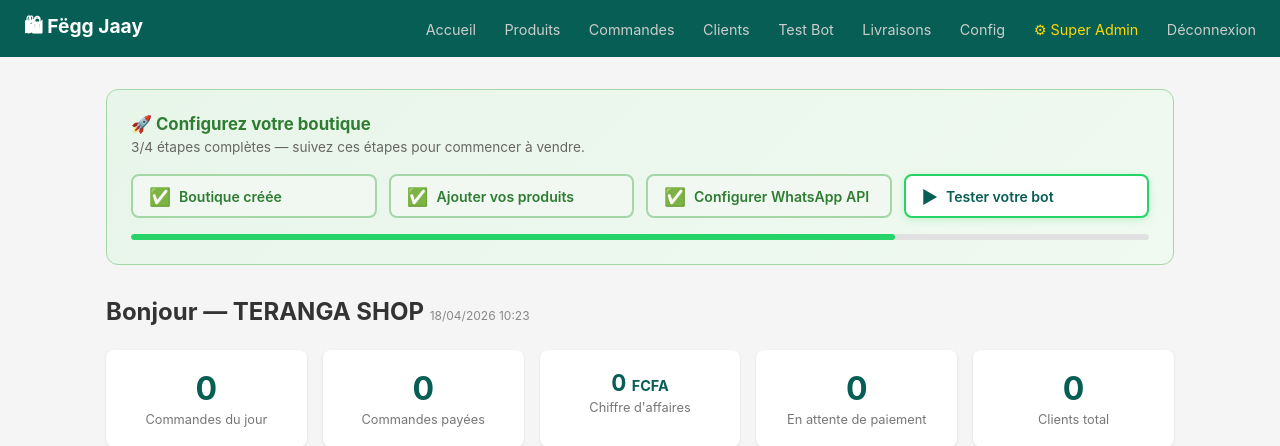
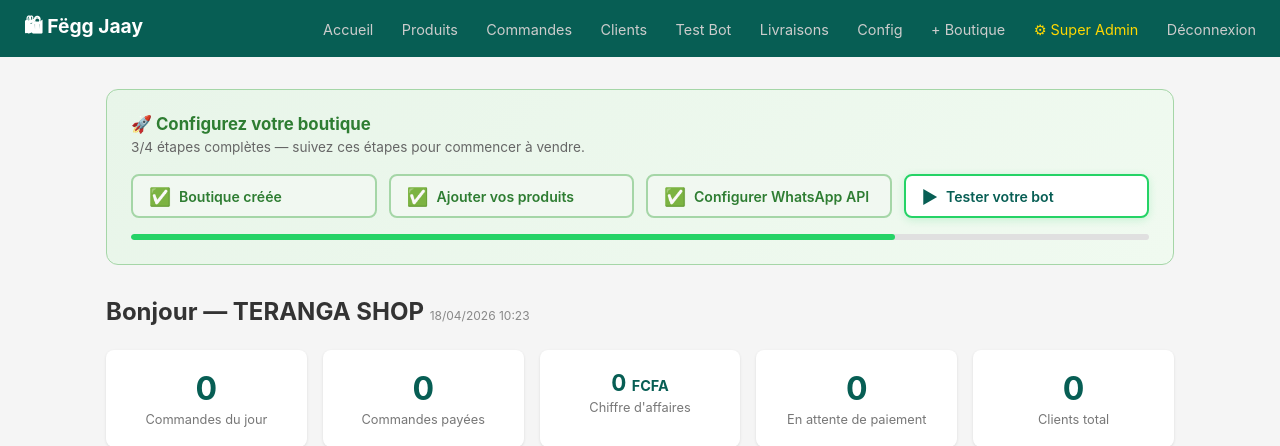
Before and after one commit to souleymanejulesmbaye/fegg-jaay, a Django app: page /dashboard/ in a window 1280 px wide. Shown: the top 446 px of the page. Run offline with Django 5.2, Linux system fonts and the light colour scheme; the visitor is signed in with stand-in values (Sample User, id 1); data comes from the database, SQL or seed files in the repository; data that the repository does not hold is empty; parts of the project's set-up code (start-up, migrations or seed data) failed here and were passed over.

Commit message:
feat: multi-boutique — un compte peut gérer plusieurs boutiques
- Boutique.proprietaire : OneToOneField → ForeignKey (migration 0012)
- _get_boutique() : résolution via session (boutique_active_id) avec fallback
- Nouveau context processor multi_boutique : injecte mes_boutiques + boutique_active
- Sélecteur de boutique dans la navbar (visible si ≥ 2 boutiques)
- Vue changer_boutique (POST) + vue creer_boutique avec template

Co-Authored-By: Claude Sonnet 4.6 <noreply@anthropic.com>

```diff
--- a/boutiques/models.py
+++ b/boutiques/models.py
@@ -26,12 +26,12 @@ class Boutique(models.Model):
     nom = models.CharField(max_length=200, verbose_name="Nom de la boutique")
 
     # Propriétaire (compte Django lié à cette boutique)
-    proprietaire = models.OneToOneField(
+    proprietaire = models.ForeignKey(
         User,
         on_delete=models.SET_NULL,
         null=True,
         blank=True,
-        related_name="boutique",
+        related_name="boutiques",
         verbose_name="Compte propriétaire",
     )
 
--- a/dashboard/context_processors.py
+++ b/dashboard/context_processors.py
@@ -3,3 +3,21 @@ from django.conf import settings
 
 def vapid_public_key(request):
     return {"VAPID_PUBLIC_KEY": getattr(settings, "VAPID_PUBLIC_KEY", "")}
+
+
+def multi_boutique(request):
+    """Injecte les boutiques du commerçant et la boutique active dans tous les templates."""
+    if not request.user.is_authenticated:
+        return {}
+    from boutiques.models import Boutique
+    mes_boutiques = list(Boutique.objects.filter(proprietaire=request.user).order_by("nom"))
+    boutique_active_id = request.session.get("boutique_active_id")
+    boutique_active = None
+    if boutique_active_id:
+        boutique_active = next((b for b in mes_boutiques if str(b.pk) == boutique_active_id), None)
+    if not boutique_active and mes_boutiques:
+        boutique_active = mes_boutiques[0]
+    return {
+        "mes_boutiques": mes_boutiques,
+        "boutique_active": boutique_active,
+    }
--- a/dashboard/urls.py
+++ b/dashboard/urls.py
@@ -48,6 +48,10 @@ urlpatterns = [
     # API interne JSON
     path("api/stats/", views.api_stats, name="api_stats"),
 
+    # Multi-boutique
+    path("changer-boutique/", views.changer_boutique, name="changer_boutique"),
+    path("nouvelle-boutique/", views.creer_boutique, name="creer_boutique"),
+
     # Web Push
     path("push/subscribe/", views.push_subscribe, name="push_subscribe"),
     path("push/unsubscribe/", views.push_unsubscribe, name="push_unsubscribe"),
--- a/dashboard/views.py
+++ b/dashboard/views.py
@@ -123,22 +123,55 @@ def vue_logout(request):
 # ─── Helper : récupérer la boutique de l'utilisateur connecté ─────────────────
 
 def _get_boutique(request):
-    """Retourne la boutique associée à l'utilisateur connecté."""
-    # 1. Liaison directe via FK proprietaire
-    try:
-        return request.user.boutique
-    except Boutique.DoesNotExist:
-        pass
-    # 2. Fallback legacy : username = proprietaire_tel
-    boutique = Boutique.objects.filter(
-        proprietaire_tel=request.user.username, actif=True
-    ).first()
-    if boutique:
-        return boutique
-    # 3. Fallback admin : première boutique active
-    if request.user.is_staff:
-        return Boutique.objects.filter(actif=True).first()
-    return None
+    """Retourne la boutique active pour l'utilisateur connecté.
+
+    Priorité :
+      1. Boutique choisie via le sélecteur (stockée en session)
+      2. Seule boutique du compte
+      3. Fallback legacy (proprietaire_tel = username)
+      4. Admin : première boutique active
+    """
+    user = request.user
+
+    # Toutes les boutiques du compte
+    qs = Boutique.objects.filter(proprietaire=user)
+    if not qs.exists():
+        # Fallback legacy
+        boutique = Boutique.objects.filter(
+            proprietaire_tel=user.username, actif=True
+        ).first()
+        if boutique:
+            return boutique
+        if user.is_staff:
+            return Boutique.objects.filter(actif=True).first()
+        return None
+
+    # Session : boutique choisie
+    boutique_id = request.session.get("boutique_active_id")
+    if boutique_id:
+        b = qs.filter(pk=boutique_id).first()
+        if b:
+            return b
+
+    # Par défaut : première boutique
+    b = qs.first()
+    request.session["boutique_active_id"] = str(b.pk)
+    return b
+
+
+def _get_mes_boutiques(request):
+    """Retourne toutes les boutiques de l'utilisateur connecté."""
+    return Boutique.objects.filter(proprietaire=request.user).order_by("nom")
+
+
+@login_required
+@require_POST
+def changer_boutique(request):
+    """Sélectionne la boutique active (POST: boutique_id)."""
+    boutique_id = request.POST.get("boutique_id", "").strip()
+    if boutique_id and Boutique.objects.filter(pk=boutique_id, proprietaire=request.user).exists():
+        request.session["boutique_active_id"] = boutique_id
+    return redirect(request.POST.get("next", "dashboard:accueil"))
 
 
 # ─── Accueil / Stats du jour ──────────────────────────────────────────────────
@@ -929,3 +962,49 @@ def api_stats(request):
             boutique=boutique, statut="attente_paiement"
         ).count(),
     })
+
+
+# ─── Créer une nouvelle boutique ──────────────────────────────────────────────
+
+@login_required
+def creer_boutique(request):
+    """Crée une nouvelle boutique pour l'utilisateur connecté."""
+    erreurs = {}
+
+    if request.method == "POST":
+        nom_boutique = request.POST.get("nom_boutique", "").strip()
+        telephone = request.POST.get("telephone", "").strip().replace(" ", "").replace("-", "")
+        ville = request.POST.get("ville", "Dakar").strip()
+
+        if not nom_boutique:
+            erreurs["nom_boutique"] = "Nom de boutique requis."
+        if not telephone:
+            erreurs["telephone"] = "Numéro WhatsApp requis."
+        elif Boutique.objects.filter(telephone_wa=telephone.lstrip("+")).exists():
+            erreurs["telephone"] = "Ce numéro est déjà utilisé."
+
+        if not erreurs:
+            from django.utils.text import slugify
+            slug_base = slugify(nom_boutique) or request.user.username
+            slug = slug_base
+            compteur = 1
+            while Boutique.objects.filter(slug=slug).exists():
+                slug = f"{slug_base}-{compteur}"
+                compteur += 1
+
+            tel_normalise = telephone.lstrip("+")
+            boutique = Boutique.objects.create(
+                proprietaire=request.user,
+                nom=nom_boutique,
+                telephone_wa=tel_normalise,
+                proprietaire_tel=tel_normalise,
+                ville=ville,
+                slug=slug,
+                wa_phone_id="",
+                wa_token="",
+            )
+            request.session["boutique_active_id"] = str(boutique.pk)
+            messages.success(request, f"Boutique « {nom_boutique} » créée.")
+            return redirect("dashboard:accueil")
+
+    return render(request, "dashboard/creer_boutique.html", {"erreurs": erreurs, "post": request.POST})
--- a/fegg_jaay/settings.py
+++ b/fegg_jaay/settings.py
@@ -65,6 +65,7 @@ TEMPLATES = [
                 "django.contrib.auth.context_processors.auth",
                 "django.contrib.messages.context_processors.messages",
                 "dashboard.context_processors.vapid_public_key",
+                "dashboard.context_processors.multi_boutique",
             ],
         },
     },
--- a/templates/dashboard/base.html
+++ b/templates/dashboard/base.html
@@ -14,12 +14,19 @@
     /* Navigation */
     .navbar {
       background: #075e54; color: white; padding: 0.75rem 1.5rem;
-      display: flex; align-items: center; justify-content: space-between;
+      display: flex; align-items: center; justify-content: space-between; flex-wrap: wrap; gap: 0.5rem;
     }
     .navbar .brand { font-size: 1.2rem; font-weight: 700; color: white; }
     .navbar nav a { color: #ccc; margin-left: 1.5rem; font-size: 0.9rem; }
     .navbar nav a:hover { color: white; text-decoration: none; }
     .navbar nav a.active { color: #25d366; font-weight: 600; }
+    /* Sélecteur boutique */
+    .boutique-switcher { display: flex; align-items: center; gap: 0.5rem; font-size: 0.85rem; color: #ccc; }
+    .boutique-switcher select {
+      background: #0a7a6d; color: white; border: 1px solid #25d366;
+      border-radius: 4px; padding: 0.25rem 0.5rem; font-size: 0.85rem; cursor: pointer;
+    }
+    .boutique-switcher select option { background: #075e54; }
 
     /* Layout */
     .container { max-width: 1100px; margin: 2rem auto; padding: 0 1rem; }
@@ -90,6 +97,20 @@
 <div class="navbar">
   <span class="brand">🛍 Fëgg Jaay</span>
   {% if user.is_authenticated %}
+  {% if mes_boutiques|length > 1 %}
+  <form method="post" action="{% url 'dashboard:changer_boutique' %}" class="boutique-switcher">
+    {% csrf_token %}
+    <input type="hidden" name="next" value="{{ request.path }}">
+    <label for="boutique-select">Boutique :</label>
+    <select id="boutique-select" name="boutique_id" onchange="this.form.submit()">
+      {% for b in mes_boutiques %}
+      <option value="{{ b.pk }}" {% if boutique_active and b.pk == boutique_active.pk %}selected{% endif %}>{{ b.nom }}</option>
+      {% endfor %}
+    </select>
+  </form>
+  {% elif boutique_active %}
+  <span style="color:#aaa;font-size:0.85rem;">{{ boutique_active.nom }}</span>
+  {% endif %}
   <nav>
     <a href="{% url 'dashboard:accueil' %}">Accueil</a>
     <a href="{% url 'dashboard:liste_produits' %}">Produits</a>
@@ -98,6 +119,7 @@
     <a href="{% url 'dashboard:test_bot' %}">Test Bot</a>
     <a href="{% url 'dashboard:zones_livraison' %}">Livraisons</a>
     <a href="{% url 'dashboard:config_boutique' %}">Config</a>
+    <a href="{% url 'dashboard:creer_boutique' %}">+ Boutique</a>
     {% if user.is_superuser %}<a href="{% url 'dashboard:superadmin_accueil' %}" style="color:#ffd700;">⚙ Super Admin</a>{% endif %}
     <a href="{% url 'dashboard:logout' %}">Déconnexion</a>
   </nav>
```
Also changed, not shown: templates/dashboard/creer_boutique.html (added, +40 -0 lines), boutiques/migrations/0012_boutique_proprietaire_fk.py (added).
